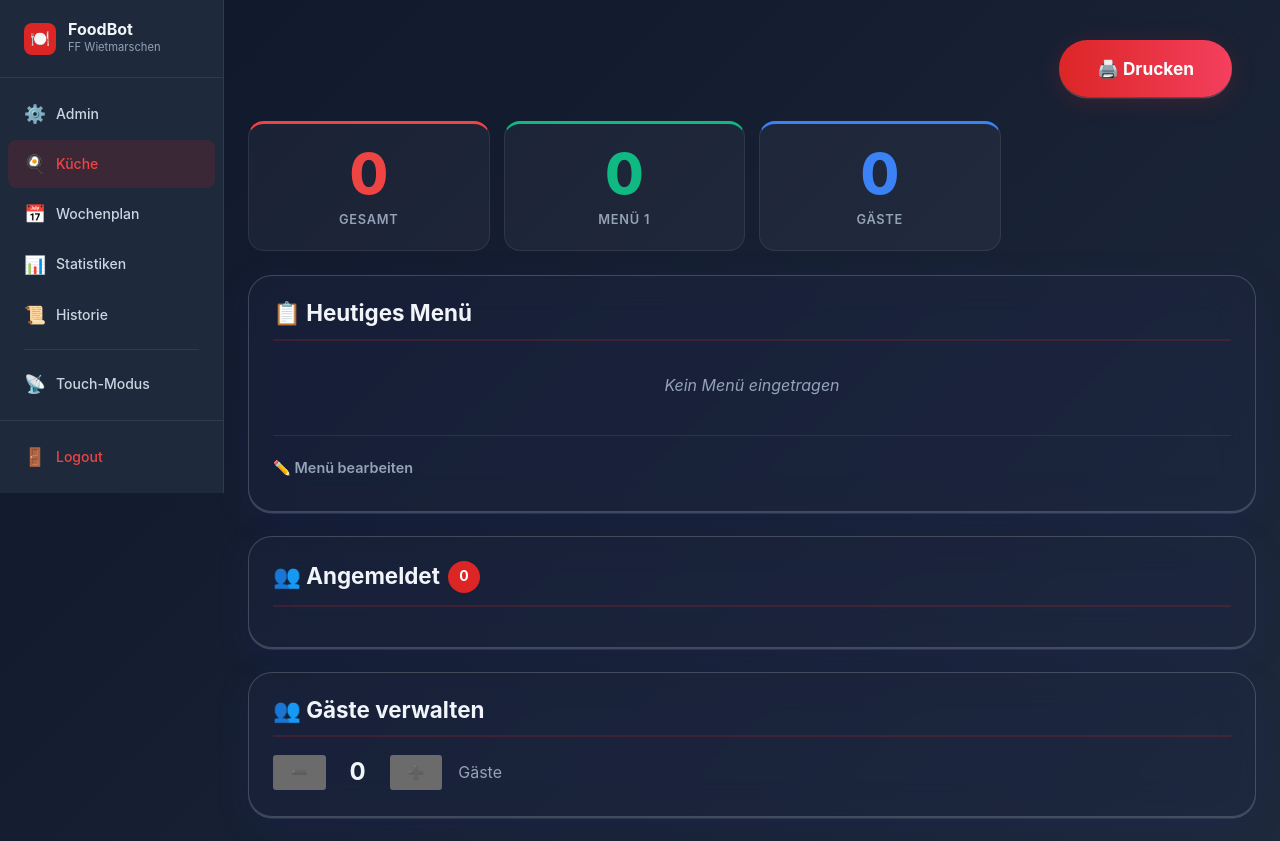
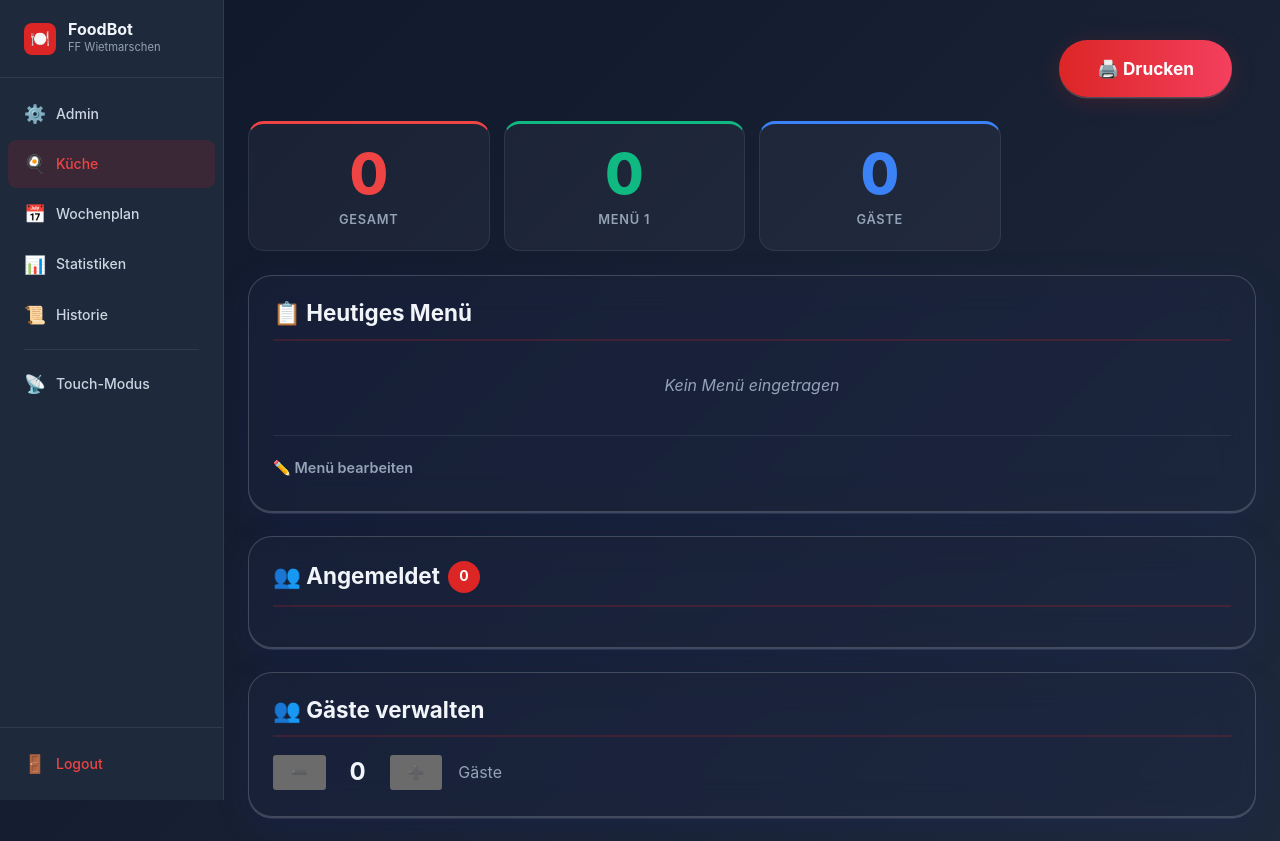
Before and after one commit to Brunsben/FoodBot, a Flask app: page /kitchen in a window 1280 px wide. Run offline with Flask 3, Linux system fonts and the light colour scheme; data that the repository does not hold is empty; parts of the project's set-up code (start-up, migrations or seed data) failed here and were passed over; some libraries are stand-ins or nearby versions.

Commit message:
Fix sidebar height to span full viewport
Co-Authored-By: Claude Sonnet 4.6 <noreply@anthropic.com>

```diff
--- a/static/css/components/sidebar.css
+++ b/static/css/components/sidebar.css
@@ -11,12 +11,15 @@
 /* Sidebar */
 .sidebar {
     position: fixed;
-    inset-y: 0;
+    top: 0;
+    bottom: 0;
     left: 0;
+    height: 100vh;
     z-index: 40;
     width: 224px;
     background: var(--bg-elevated);
     border-right: 1px solid rgba(255, 255, 255, 0.08);
+    overflow-y: auto;
     display: flex;
     flex-direction: column;
     transition: transform 300ms cubic-bezier(0.4, 0, 0.2, 1);
```
